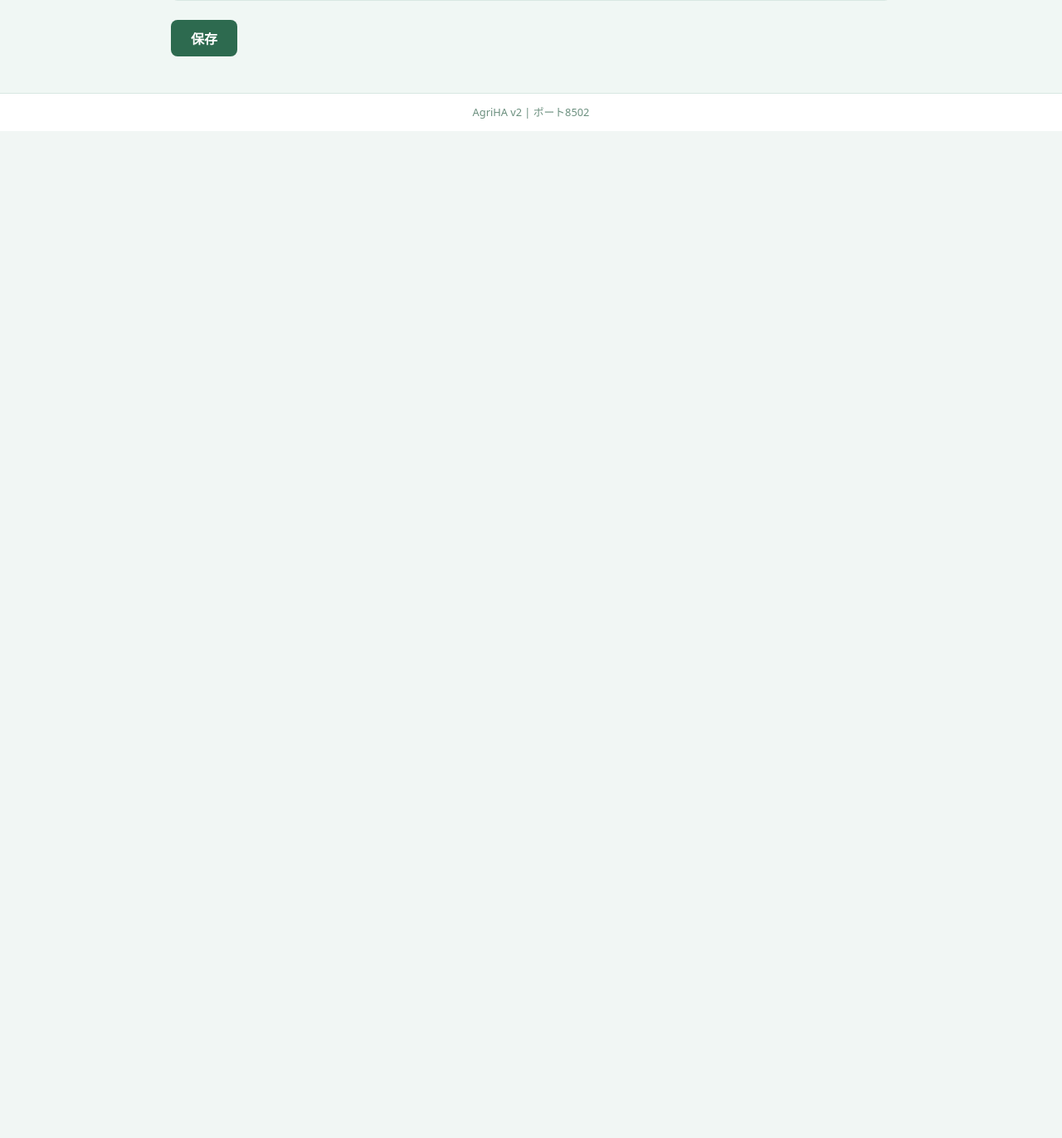
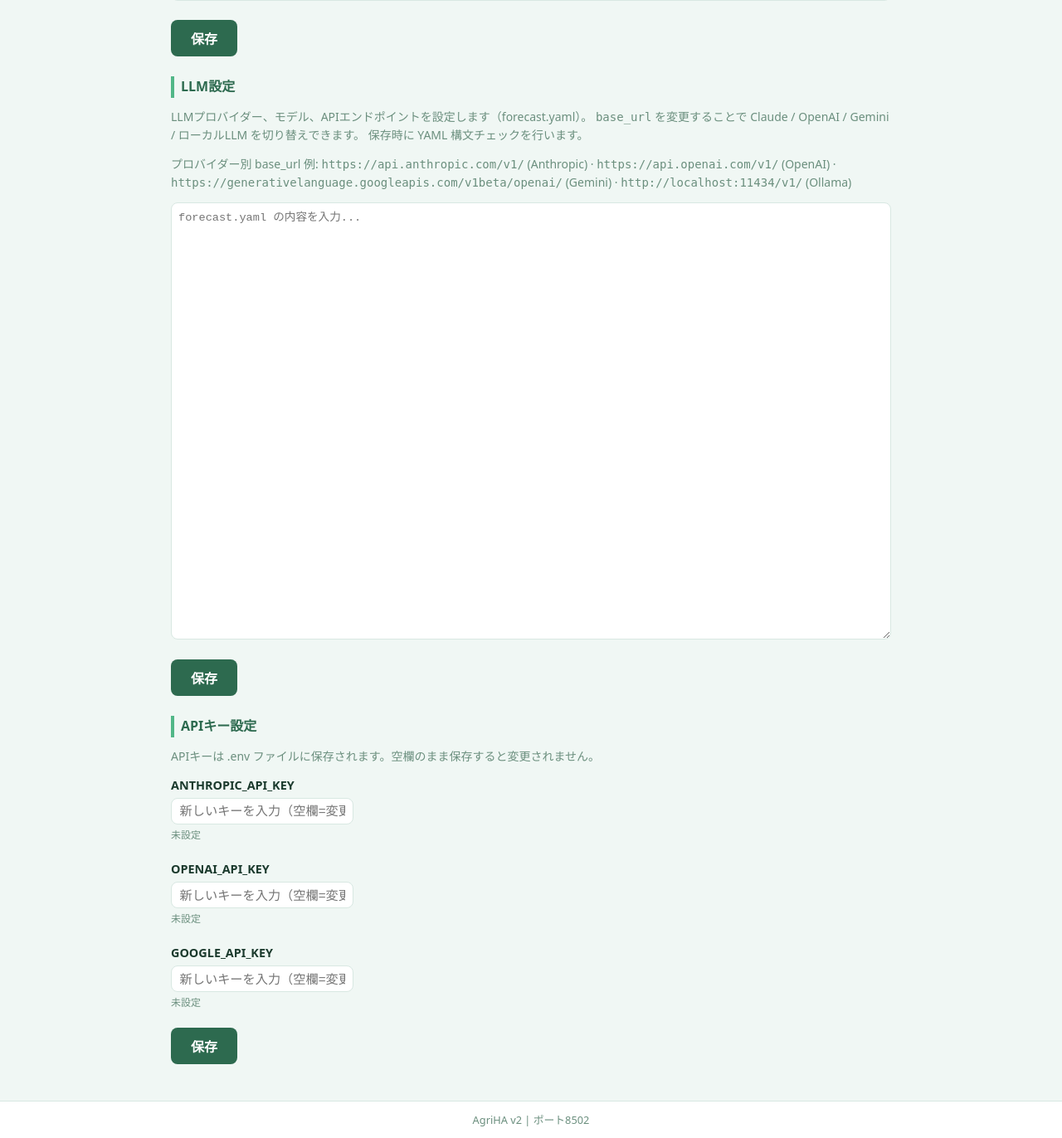
Before and after one commit to yasunorioi/uecs-llm, a FastAPI app: template src/agriha/chat/templates/settings.html in a window 1280 px wide. Shown: the part 2655-4027 px from the top of the page at 83% size. Before the commit the page ends 2813 px from the top, so only its background shows below. Run offline with FastAPI, Linux system fonts and the light colour scheme; the template is opened without the code that fills it, so the values that code supplies are empty.

Commit message:
feat: settings画面にLLMプロバイダー設定+APIキー管理UI追加
- app.py: FORECAST_CONFIG_PATH/ENV_FILE環境変数追加
- app.py: _load_forecast_config_text/save_forecast_config関数追加
- app.py: read_env_file/write_env_key/mask_api_key ユーティリティ追加
- app.py: settings()にforecast_config_text/api_key_status追加
- app.py: POST /settings/forecast エンドポイント追加
- app.py: POST /settings/api_keys エンドポイント追加
- settings.html: 「LLM設定」セクション追加(forecast.yaml textarea+base_urlヘルプ)
- settings.html: 「APIキー設定」セクション追加(password×3+マスク表示)
- tests: forecast/api_keys関連テスト20件追加 (計471テスト全合格)

Co-Authored-By: Claude Sonnet 4.6 <noreply@anthropic.com>

```diff
--- a/src/agriha/chat/app.py
+++ b/src/agriha/chat/app.py
@@ -31,6 +31,8 @@ SYSTEM_PROMPT_PATH = os.getenv("SYSTEM_PROMPT_PATH", "/etc/agriha/system_prompt.
 AGRIHA_THRESHOLDS_PATH = os.getenv("AGRIHA_THRESHOLDS_PATH", "/etc/agriha/thresholds.yaml")
 RULES_CONFIG_PATH = os.getenv("RULES_CONFIG_PATH", "/etc/agriha/rules.yaml")
 CHANNEL_MAP_PATH = os.getenv("CHANNEL_MAP_PATH", "/etc/agriha/channel_map.yaml")
+FORECAST_CONFIG_PATH = os.getenv("FORECAST_CONFIG_PATH", "/etc/agriha/forecast.yaml")
+ENV_FILE = os.getenv("ENV_FILE", "/opt/agriha/.env")
 CONTROL_LOG_DB = os.getenv("CONTROL_LOG_DB", "/var/lib/agriha/control_log.db")
 UI_AUTH_USER = os.getenv("UI_AUTH_USER", "admin")
 UI_AUTH_PASS = os.getenv("UI_AUTH_PASS", "agriha")
@@ -88,6 +90,7 @@ def save_thresholds(path: str, data: dict[str, Any]) -> None:
 
 _RULES_FALLBACK_PATH = str(Path(__file__).parent.parent.parent.parent / "config" / "rules.yaml")
 _CHANNEL_MAP_FALLBACK_PATH = str(Path(__file__).parent.parent.parent.parent / "config" / "channel_map.yaml")
+_FORECAST_CONFIG_FALLBACK_PATH = str(Path(__file__).parent.parent.parent.parent / "config" / "forecast.yaml")
 
 
 def _load_rules_text(path: str = RULES_CONFIG_PATH) -> str:
@@ -128,6 +131,70 @@ def save_channel_map(path: str, text: str) -> None:
         p.rename(f"{path}.bak.{ts}")
     p.parent.mkdir(parents=True, exist_ok=True)
     p.write_text(text, encoding="utf-8")
+
+
+def _load_forecast_config_text(path: str = FORECAST_CONFIG_PATH) -> str:
+    """forecast.yaml をテキストとして読み込む。ファイルがなければフォールバックパスを試みる。"""
+    for p in [path, _FORECAST_CONFIG_FALLBACK_PATH]:
+        try:
+            return Path(p).read_text(encoding="utf-8")
+        except FileNotFoundError:
+            continue
+    return ""
+
+
+def save_forecast_config(path: str, text: str) -> None:
+    """forecast.yaml にテキストをそのまま書き込む（バックアップ付き）。"""
+    p = Path(path)
+    if p.exists():
+        ts = datetime.now().strftime("%Y%m%d%H%M%S")
+        p.rename(f"{path}.bak.{ts}")
+    p.parent.mkdir(parents=True, exist_ok=True)
+    p.write_text(text, encoding="utf-8")
+
+
+def read_env_file(path: str) -> dict[str, str]:
+    """`.env` ファイルをパースして key→value の dict を返す。ファイル不在時は空 dict。"""
+    result: dict[str, str] = {}
+    try:
+        for line in Path(path).read_text(encoding="utf-8").splitlines():
+            stripped = line.strip()
+            if not stripped or stripped.startswith("#"):
+                continue
+            if "=" in stripped:
+                key, _, value = stripped.partition("=")
+                result[key.strip()] = value.strip()
+    except FileNotFoundError:
+        pass
+    return result
+
+
+def write_env_key(path: str, key: str, value: str) -> None:
+    """`.env` ファイルの指定キーを更新する。キーが存在しなければ末尾に追記する。"""
+    p = Path(path)
+    lines: list[str] = []
+    found = False
+    if p.exists():
+        for line in p.read_text(encoding="utf-8").splitlines():
+            stripped = line.strip()
+            if not stripped.startswith("#") and "=" in stripped:
+                k = stripped.split("=", 1)[0].strip()
+                if k == key:
+                    lines.append(f"{key}={value}")
+                    found = True
+                    continue
+            lines.append(line)
+    if not found:
+        lines.append(f"{key}={value}")
+    p.parent.mkdir(parents=True, exist_ok=True)
+    p.write_text("\n".join(lines) + "\n", encoding="utf-8")
+
+
+def mask_api_key(value: str) -> str:
+    """APIキーをマスク表示する（末尾4文字のみ表示）。4文字未満は全マスク。"""
+    if len(value) <= 4:
+        return "****"
+    return "****" + value[-4:]
 
 
 def load_system_prompt(path: str = SYSTEM_PROMPT_PATH) -> str:
@@ -439,6 +506,17 @@ async def settings(
     system_prompt = load_system_prompt()
     rules_text = _load_rules_text()
     channel_map_text = _load_channel_map_text()
+    forecast_config_text = _load_forecast_config_text()
+    # APIキー設定状態（設定済みならマスク表示、未設定ならNone）
+    env_vars = read_env_file(ENV_FILE)
+    api_key_status = {
+        k: (mask_api_key(v) if v else None)
+        for k, v in {
+            "ANTHROPIC_API_KEY": env_vars.get("ANTHROPIC_API_KEY", ""),
+            "OPENAI_API_KEY": env_vars.get("OPENAI_API_KEY", ""),
+            "GOOGLE_API_KEY": env_vars.get("GOOGLE_API_KEY", ""),
+        }.items()
+    }
     flash: str | None = None
     if saved:
         flash = "設定を保存しました"
@@ -450,6 +528,8 @@ async def settings(
         "thresholds": thresholds,
         "rules_text": rules_text,
         "channel_map_text": channel_map_text,
+        "forecast_config_text": forecast_config_text,
+        "api_key_status": api_key_status,
         "flash": flash,
     }
     return templates.TemplateResponse("settings.html", ctx)
@@ -525,6 +605,45 @@ async def save_channel_map_route(
         return RedirectResponse(url="/settings?error=1", status_code=303)
 
 
+@app.post("/settings/forecast")
+async def save_forecast_config_route(
+    forecast_config_text: str = Form(...),
+    _: None = Depends(verify_auth),
+) -> RedirectResponse:
+    """forecast.yaml をテキストのまま保存する。構文チェック（yaml.safe_load）のみ実施。"""
+    try:
+        yaml.safe_load(forecast_config_text)
+    except yaml.YAMLError:
+        return RedirectResponse(url="/settings?error=1", status_code=303)
+    try:
+        save_forecast_config(FORECAST_CONFIG_PATH, forecast_config_text)
+        return RedirectResponse(url="/settings?saved=1", status_code=303)
+    except Exception:
+        return RedirectResponse(url="/settings?error=1", status_code=303)
+
+
+@app.post("/settings/api_keys")
+async def save_api_keys_route(
+    anthropic_api_key: str = Form(default=""),
+    openai_api_key: str = Form(default=""),
+    google_api_key: str = Form(default=""),
+    _: None = Depends(verify_auth),
+) -> RedirectResponse:
+    """APIキーを .env ファイルに保存する。空欄のキーは変更しない。"""
+    try:
+        keys = {
+            "ANTHROPIC_API_KEY": anthropic_api_key,
+            "OPENAI_API_KEY": openai_api_key,
+            "GOOGLE_API_KEY": google_api_key,
+        }
+        for key, value in keys.items():
+            if value:
+                write_env_key(ENV_FILE, key, value)
+        return RedirectResponse(url="/settings?saved=1", status_code=303)
+    except Exception:
+        return RedirectResponse(url="/settings?error=1", status_code=303)
+
+
 @app.get("/history", response_class=HTMLResponse)
 async def history(
     request: Request,
--- a/src/agriha/chat/templates/settings.html
+++ b/src/agriha/chat/templates/settings.html
@@ -125,6 +125,104 @@
     <button type="submit" class="btn btn--primary">保存</button>
   </form>
 </section>
+
+{# ─── LLM設定 ─────────────────────────────────── #}
+<section class="section">
+  <h2 class="section__title">LLM設定</h2>
+  <p class="section__desc">
+    LLMプロバイダー、モデル、APIエンドポイントを設定します（forecast.yaml）。
+    <code>base_url</code> を変更することで Claude / OpenAI / Gemini / ローカルLLM を切り替えできます。
+    保存時に YAML 構文チェックを行います。
+  </p>
+  <p class="section__desc">
+    プロバイダー別 base_url 例:
+    <code>https://api.anthropic.com/v1/</code> (Anthropic) ·
+    <code>https://api.openai.com/v1/</code> (OpenAI) ·
+    <code>https://generativelanguage.googleapis.com/v1beta/openai/</code> (Gemini) ·
+    <code>http://localhost:11434/v1/</code> (Ollama)
+  </p>
+  <form action="/settings/forecast" method="post">
+    <div class="form-group">
+      <textarea
+        name="forecast_config_text"
+        rows="25"
+        cols="80"
+        wrap="off"
+        class="textarea-mono"
+        placeholder="forecast.yaml の内容を入力...">{{ forecast_config_text or '' }}</textarea>
+    </div>
+    <button type="submit" class="btn btn--primary">保存</button>
+  </form>
+</section>
+
+{# ─── APIキー設定 ──────────────────────────────── #}
+<section class="section">
+  <h2 class="section__title">APIキー設定</h2>
+  <p class="section__desc">APIキーは .env ファイルに保存されます。空欄のまま保存すると変更されません。</p>
+  <form action="/settings/api_keys" method="post">
+    <div class="form-row">
+      <label class="form-label" for="anthropic_api_key">ANTHROPIC_API_KEY</label>
+      <div class="form-input-group">
+        <input
+          type="password"
+          id="anthropic_api_key"
+          name="anthropic_api_key"
+          class="input"
+          placeholder="新しいキーを入力（空欄=変更なし）"
+          autocomplete="new-password">
+      </div>
+      <p class="form-hint">
+        {% if api_key_status and api_key_status.ANTHROPIC_API_KEY %}
+          設定済み: {{ api_key_status.ANTHROPIC_API_KEY }}
+        {% else %}
+          未設定
+        {% endif %}
+      </p>
+    </div>
+
+    <div class="form-row">
+      <label class="form-label" for="openai_api_key">OPENAI_API_KEY</label>
+      <div class="form-input-group">
+        <input
+          type="password"
+          id="openai_api_key"
+          name="openai_api_key"
+          class="input"
+          placeholder="新しいキーを入力（空欄=変更なし）"
+          autocomplete="new-password">
+      </div>
+      <p class="form-hint">
+        {% if api_key_status and api_key_status.OPENAI_API_KEY %}
+          設定済み: {{ api_key_status.OPENAI_API_KEY }}
+        {% else %}
+          未設定
+        {% endif %}
+      </p>
+    </div>
+
+    <div class="form-row">
+      <label class="form-label" for="google_api_key">GOOGLE_API_KEY</label>
+      <div class="form-input-group">
+        <input
+          type="password"
+          id="google_api_key"
+          name="google_api_key"
+          class="input"
+          placeholder="新しいキーを入力（空欄=変更なし）"
+          autocomplete="new-password">
+      </div>
+      <p class="form-hint">
+        {% if api_key_status and api_key_status.GOOGLE_API_KEY %}
+          設定済み: {{ api_key_status.GOOGLE_API_KEY }}
+        {% else %}
+          未設定
+        {% endif %}
+      </p>
+    </div>
+
+    <button type="submit" class="btn btn--primary">保存</button>
+  </form>
+</section>
 {% endblock %}
 
 {% block scripts %}
```
Also changed, not shown: tests/chat/test_app.py (+239 -0 lines).
